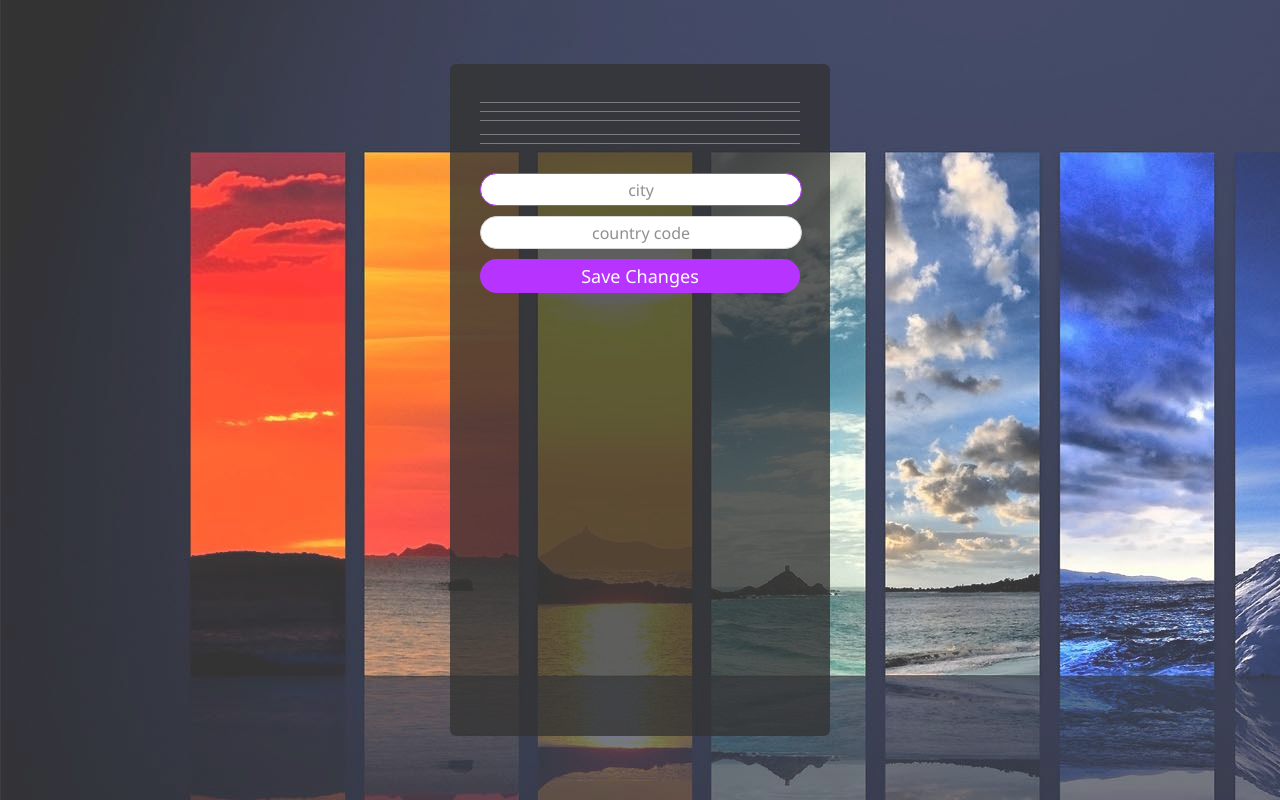
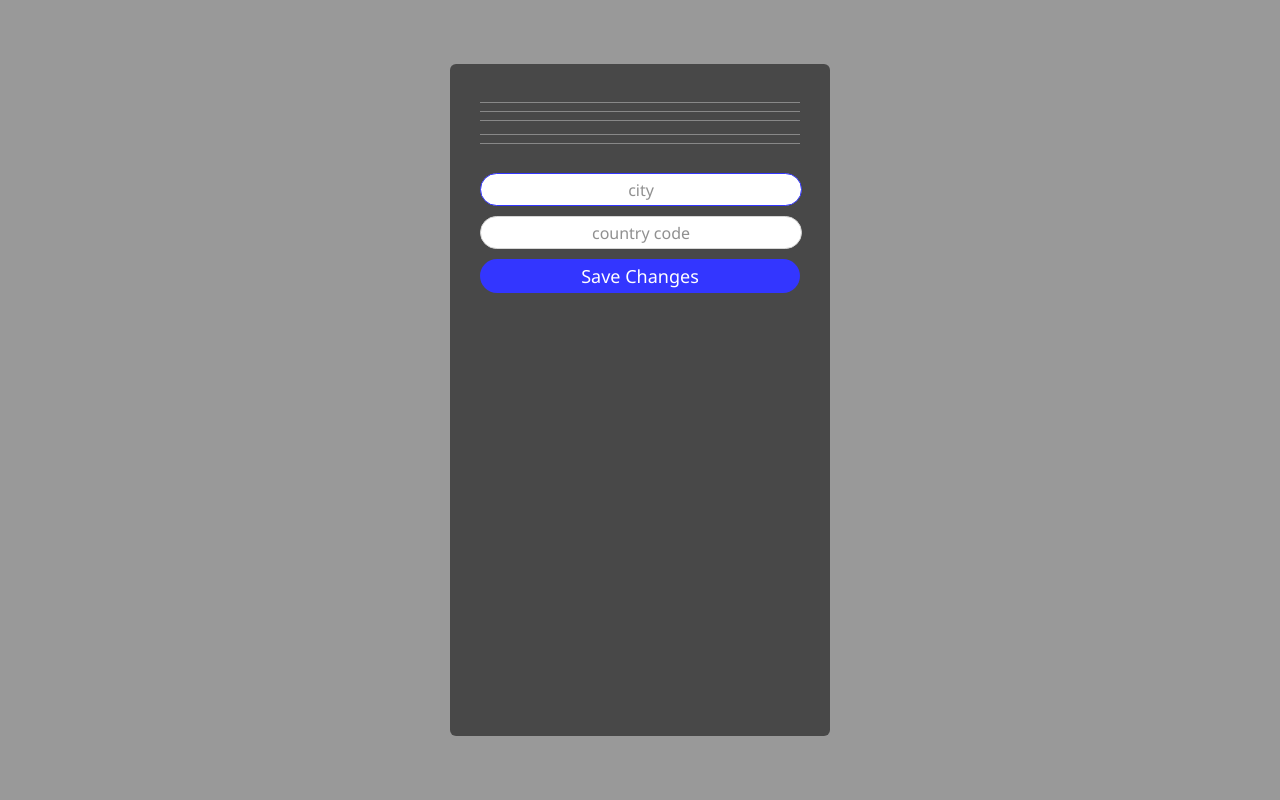
Before and after one commit to saulwolfdev/app-weather-city, a website built with webpack: page src/index.html in a window 1280 px wide. In both pictures the pointer is over the input "city". Built offline with nearby package versions, Linux system fonts and the light colour scheme; no server answers.

Commit message:
correcion de estilos

```diff
--- a/package.json
+++ b/package.json
@@ -30,8 +30,8 @@
         "mini-css-extract-plugin": "^0.5.0",
         "style-loader": "^0.23.1",
         "webpack": "^4.29.6",
-        "webpack-cli": "^3.2.3",
-        "webpack-dev-server": "^3.2.1"
+        "webpack-cli": "^3.3.12",
+        "webpack-dev-server": "^3.11.0"
     },
     "devDependencies": {
         "@babel/plugin-transform-async-to-generator": "^7.3.4",
--- a/src/main.css
+++ b/src/main.css
@@ -77,7 +77,8 @@
 .wrapper {
     width: 100%;
     overflow: hidden;
-    background-image: url("img/sky.jpg");
+    /* background-image: url("img/sky.jpg"); */
+	background-color: gray;
     opacity: 0.8;
 }
 
@@ -120,12 +121,12 @@
 }
 
 .input:hover {
-    border: 1px solid #a600ff;
+    border: 1px solid #0004ff;
 }
 
 .input-button {
     width: 100%;
-    background-color: #a600ff;
+    background-color: #0004ff;
     height: 34px;
     color: #fff;
     line-height: inherit;
@@ -134,8 +135,8 @@
 }
 
 .input-button:hover {
-    color: #a600ff;
-    border: 1px solid #a600ff;
+    color: #0004ff;
+    border: 1px solid #0004ff;
     background-color: #fff;
 }
 
```
Also changed, not shown: 1 other file.
